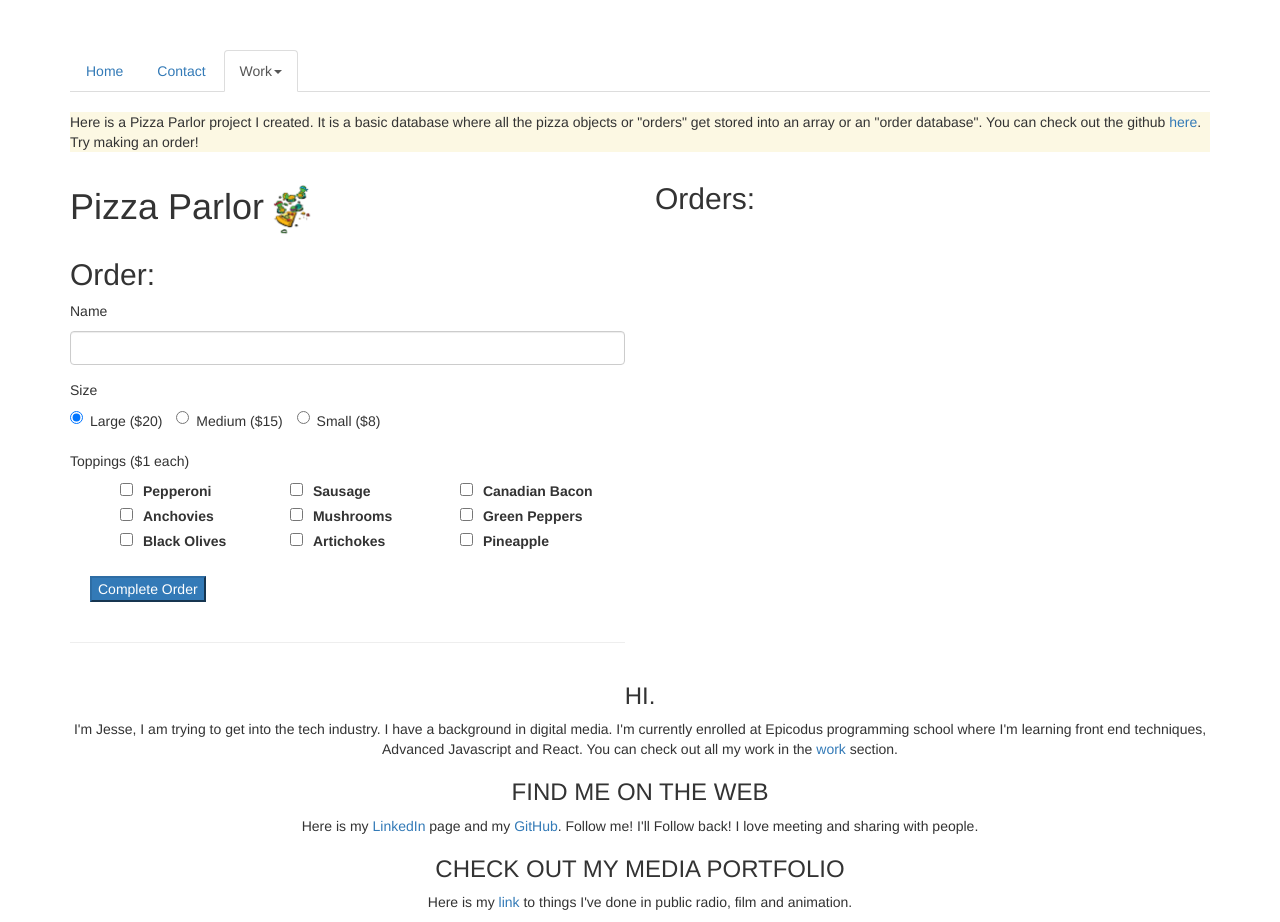
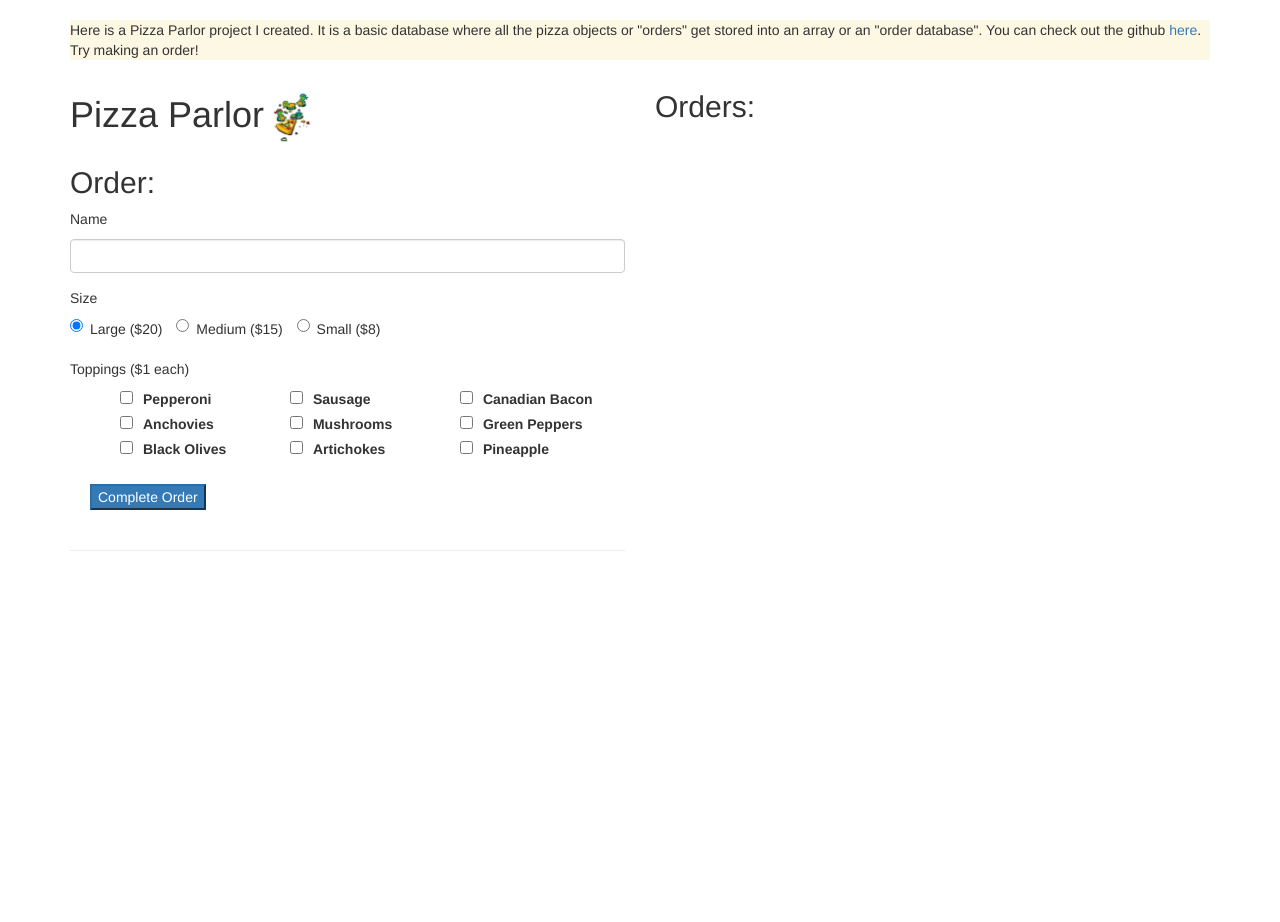
Before and after one commit to jessecallahan/pizza-parlor, a plain HTML site: page index.html in a window 1280 px wide. After the commit the page ends 800 px from the top, so only its background shows below. Drawn offline with nearby package versions, Linux system fonts and the light colour scheme.

Commit message:
new linked page for portfolio, takes out header and footer

```diff
--- a/index.html
+++ b/index.html
@@ -14,7 +14,7 @@
 </head>
 
 <body>
-    <nav class=navy>
+  <!-- <nav class=navy>
     <div class="container">
       <ul class="nav nav-tabs">
         <li><a href="https://jessecallahan.github.io/Jesse-Portfolio/">Home</a></li>
@@ -28,8 +28,7 @@
             <li><a href="https://jessecallahan.github.io/Jesse-Portfolio/work.html">All Projects</a></li>
             <li role="separator" class="divider"></li>
             <li><a href="https://jessecallahan.github.io/Pig-Dice/">Pig Dice</a></li>
-                        <li><a
-                                href="https://jessecallahan.github.io/Jesse-Portfolio/work/pandemicWork.html">Pandemic</a>
+            <li><a href="https://jessecallahan.github.io/Jesse-Portfolio/work/pandemicWork.html">Pandemic</a>
             </li>
             <li><a href="https://jessecallahan.github.io/pizza-parlor/">Pizza Parlor</a></li>
             <li><a href="https://jessecallahan.github.io/Jesse-Portfolio/work/calculator.html">JS
@@ -43,7 +42,7 @@
       </ul>
     </div>
 
-    </nav>
+  </nav> -->
 
 
 
@@ -79,8 +78,7 @@
           <br></br>
           <p>Toppings ($1 each)</p>
           <ul class="checkbox-grid">
-                        <li><input type="checkbox" name="toppings" value=" Pepperoni" /><label
-                                for="text1">Pepperoni</label>
+            <li><input type="checkbox" name="toppings" value=" Pepperoni" /><label for="text1">Pepperoni</label>
             </li>
             <li><input type="checkbox" name="toppings" value=" Sausage" /><label for="text2">Sausage</label>
             </li>
@@ -88,8 +86,7 @@
                 Bacon</label></li>
             <li><input type="checkbox" name="toppings" value=" Anchovies" /><label for="text4">Anchovies
               </label></li>
-                        <li><input type="checkbox" name="toppings" value=" Mushrooms" /><label
-                                for="text5">Mushrooms</label>
+            <li><input type="checkbox" name="toppings" value=" Mushrooms" /><label for="text5">Mushrooms</label>
             </li>
             <li><input type="checkbox" name="toppings" value=" Green Peppers " /><label for="text6">Green
                 Peppers</label></li>
@@ -97,11 +94,9 @@
                                 Olives" /><label for="text7">Black
                 Olives</label>
             </li>
-                        <li><input type="checkbox" name="toppings" value=" Artichokes" /><label
-                                for="text8">Artichokes</label>
+            <li><input type="checkbox" name="toppings" value=" Artichokes" /><label for="text8">Artichokes</label>
             </li>
-                        <li><input type="checkbox" name="toppings" value=" Pineapple" /><label
-                                for="text8">Pineapple</label>
+            <li><input type="checkbox" name="toppings" value=" Pineapple" /><label for="text8">Pineapple</label>
             </li>
 
           </ul>
@@ -122,7 +117,7 @@
   </div>
 
 </body>
-<div class="footer">
+<!-- <div class="footer">
     <div class="container text-center">
         <footer>
             <p>
@@ -147,6 +142,6 @@
             </p>
         </footer>
     </div>
-</div>
+</div> -->
 
 </html>
```
Also changed, not shown: package-lock.json (added). Lines whose indentation alone changed are shown as unchanged.
